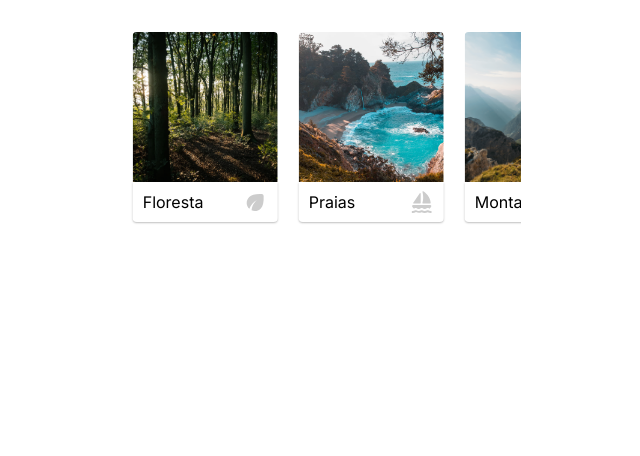
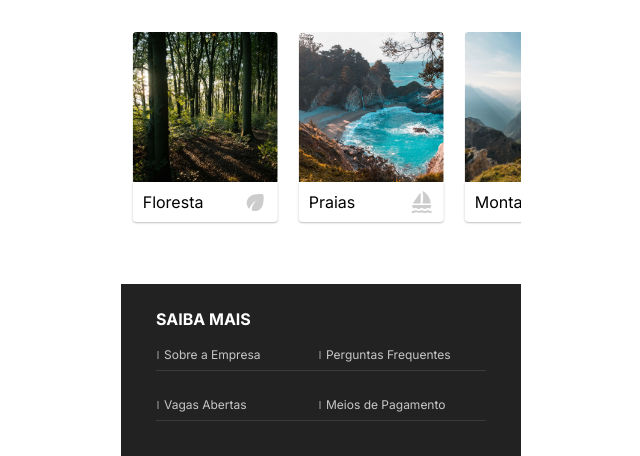
Before and after one commit to Dev-JoseRonaldo/Desafios-Comunidade, a plain HTML site: page index.html in a window 1280 px wide. Shown: the part 366-822 px from the top of the page, without its empty margins (319-959 px from the left). Before the commit the page ends 800 px from the top, so only its background shows below. Drawn offline with nearby package versions, Linux system fonts and the light colour scheme.

Commit message:
Footer (Finalização do desafio)

```diff
--- a/assets/css/base/global.css
+++ b/assets/css/base/global.css
@@ -5,6 +5,10 @@
   --search-color: #b2b2b2;
   --text-input: #737373;
   --slider-icon: #cccccc;
+  --bg-footer: #222222;
+  --text-footer: #c7c7c7;
+  --before-footer: rgba(196, 196, 196, 0.4);
+  --border-footer: rgba(196, 196, 196, 0.15);
 
   --primary-font: 'Inter', sans-serif;
 }
--- /dev/null
+++ b/assets/css/layout/footer.css
@@ -0,0 +1,58 @@
+footer {
+  width: 100%;
+  display: flex;
+  flex-direction: column;
+  gap: 18px;
+  padding: 25px 35px 35px;
+
+  background-color: var(--bg-footer);
+}
+
+footer h3 {
+  color: var(--text-white);
+  font-size: 16px;
+  font-weight: 700;
+  text-transform: uppercase;
+}
+
+.footerInfo {
+  display: flex;
+  flex-direction: column;
+  gap: 26px;
+}
+
+.footerInfo__links {
+  display: flex;
+  justify-content: start;
+  gap: 32px;
+
+  border-bottom: 1px solid var(--border-footer);
+
+  padding: 0 0 8px 3px;
+}
+
+.links__itens {
+  text-decoration: none;
+  color: var(--text-footer);
+
+  font-size: 12px;
+  font-weight: 400;
+
+  padding-left: 5px;
+
+  position: relative;
+
+  min-width: 130px;
+}
+
+.links__itens::before {
+  content: '';
+  width: 2px;
+  height: 8px;
+
+  background-color: var(--before-footer);
+
+  position: absolute;
+  top: 4px;
+  left: -2px;
+}
--- a/assets/css/style.css
+++ b/assets/css/style.css
@@ -7,3 +7,5 @@
 @import url(./layout/title.css);
 
 @import url(./layout/card.css);
+
+@import url(./layout/footer.css);
--- a/index.html
+++ b/index.html
@@ -132,7 +132,20 @@
       </section>
     </main>
 
-    <footer></footer>
+    <footer>
+      <h3>Saiba mais</h3>
+
+      <div class="footerInfo">
+        <div class="footerInfo__links">
+          <a class="links__itens" href="">Sobre a Empresa</a>
+          <a class="links__itens" href="">Perguntas Frequentes</a>
+        </div>
+        <div class="footerInfo__links">
+          <a class="links__itens" href="">Vagas Abertas</a>
+          <a class="links__itens" href="">Meios de Pagamento</a>
+        </div>
+      </div>
+    </footer>
 
     <!-- CDN files -->
     <!-- 0. Jquery CDN -->
```
